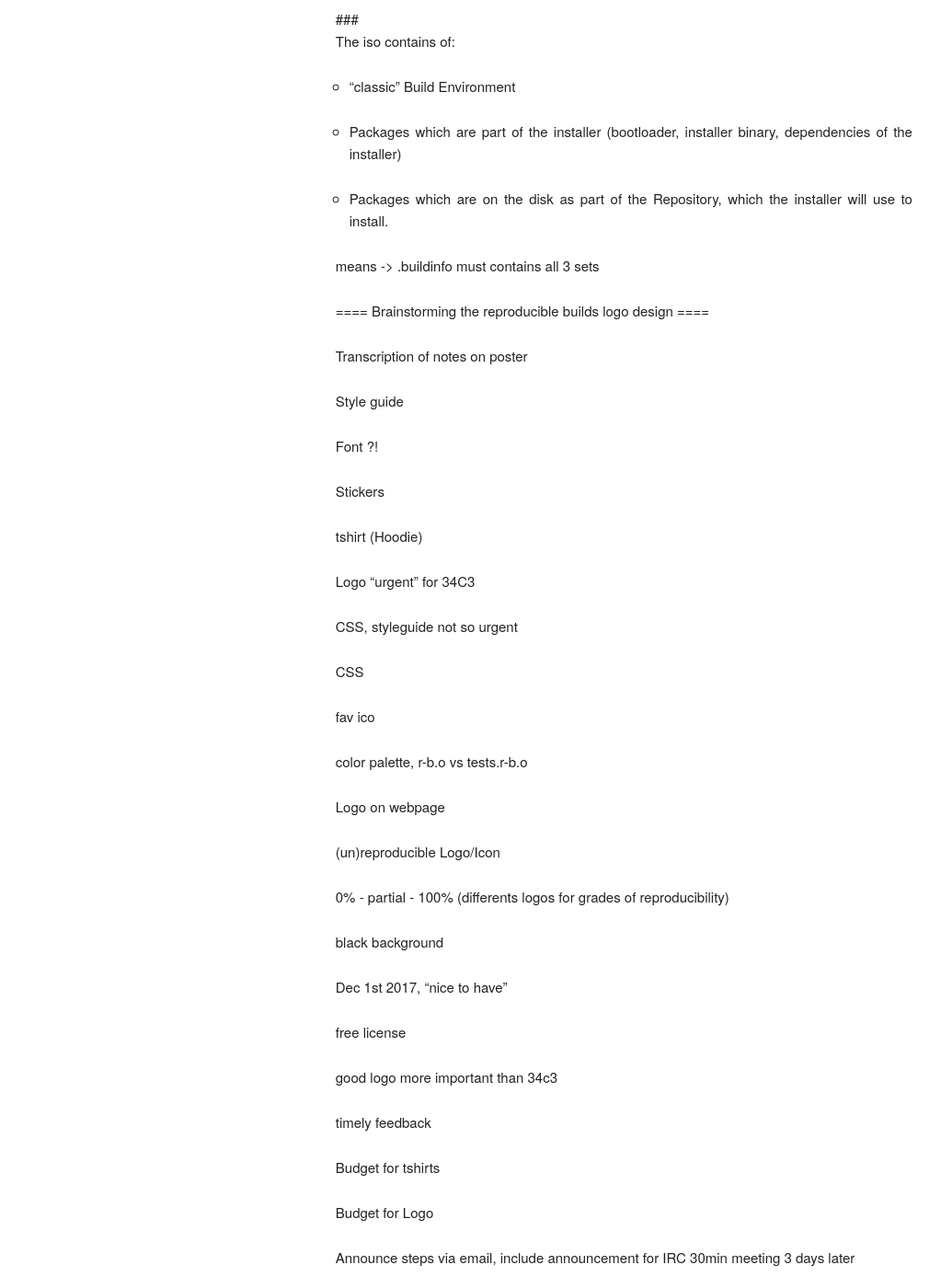
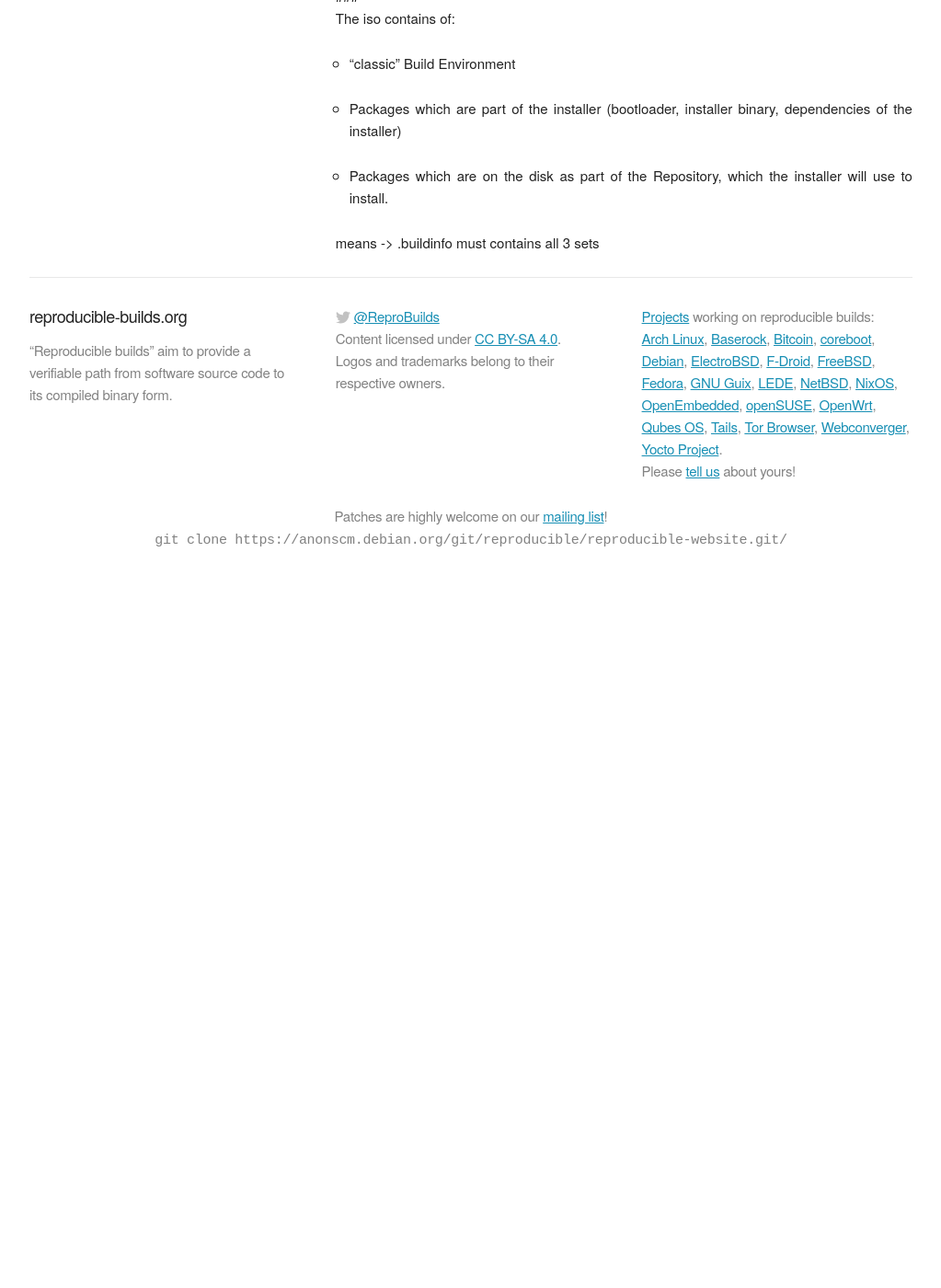
Before and after one commit to prototypefund/reproducible-website, a Jekyll site: the page built from _events/berlin2017/ReproducibleSummitIIIEventDocumentation.md, in a window 1280 px wide and 1400 px high, scrolled down 83400 px. Shown: the whole window at 92% size, without its empty margins (128-1151 px from the left). Built offline with Jekyll 4.4.1, drawn with Linux system fonts in a browser that asks for light colours; some web fonts are replaced; after the commit the page ends 84030 px from its top, so only the background shows below that; some of the changed text lies outside the part shown.

Commit message:
rws3: put logo-design notes on its own page
Signed-off-by: Holger Levsen <holger@layer-acht.org>

```diff
--- a/_events/berlin2017/ReproducibleSummitIIIEventDocumentation.md
+++ b/_events/berlin2017/ReproducibleSummitIIIEventDocumentation.md
@@ -3899,73 +3898,3 @@
 
 
 means -> .buildinfo must contains all 3 sets
-
-
-==== {{anchor|RefHeadingToc4154118152727}} Brainstorming the reproducible builds logo design ====
-
-
-
-Transcription of notes on poster
-
-
-Style guide
-
-Font ?!
-
-Stickers
-
-tshirt (Hoodie)
-
-Logo "urgent" for 34C3
-
-CSS, styleguide not so urgent
-
-CSS
-
-fav ico
-
-color palette, r-b.o vs tests.r-b.o
-
-Logo on webpage
-
-
-
-
-(un)reproducible Logo/Icon
-
-0% - partial - 100% (differents logos for grades of reproducibility)
-
-black background
-
-Dec 1st 2017, "nice to have"
-
-free license
-
-good logo more important than 34c3
-
-
-
-
-timely feedback
-
-Budget for tshirts
-
-Budget for Logo
-
-Announce steps via email, include announcement for IRC 30min meeting 3 days later
-
-3 step process:
-
-- First ideas
-
-- Changes/Choice
-
-- Final
-
-1st Step:
-
-3-4 choices
-
-1 list of deliverables
-
-Reviews by Open Design Community too
```
Also changed, not shown: other parts of _events/berlin2017/ReproducibleSummitIIIEventDocumentation.md (+1 -2 lines), _events/berlin2017/logodesign.md (added, +42 -0 lines).
